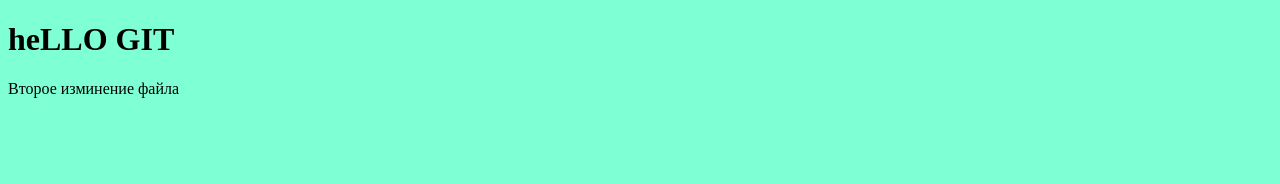
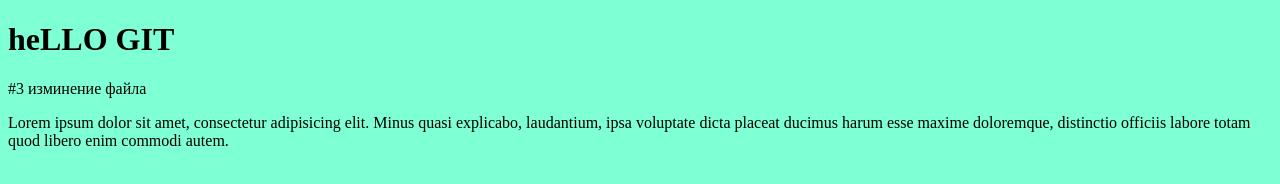
Before and after one commit to Dmitriy-Nor/site, a plain HTML site: page Index.html in a window 1280 px wide. Drawn offline with Linux system fonts and the light colour scheme.

Commit message:
Third commit

```diff
--- a/Index.html
+++ b/Index.html
@@ -7,7 +7,8 @@
 </head>
 <body id="page">
    <h1> heLLO GIT</h1>
-   <p> Второе изминение файла</p>
+   <p> #3 изминение файла</p>
+   <p>Lorem ipsum dolor sit amet, consectetur adipisicing elit. Minus quasi explicabo, laudantium, ipsa voluptate dicta placeat ducimus harum esse maxime doloremque, distinctio officiis labore totam quod libero enim commodi autem.</p>
 
 
 </body>
```
